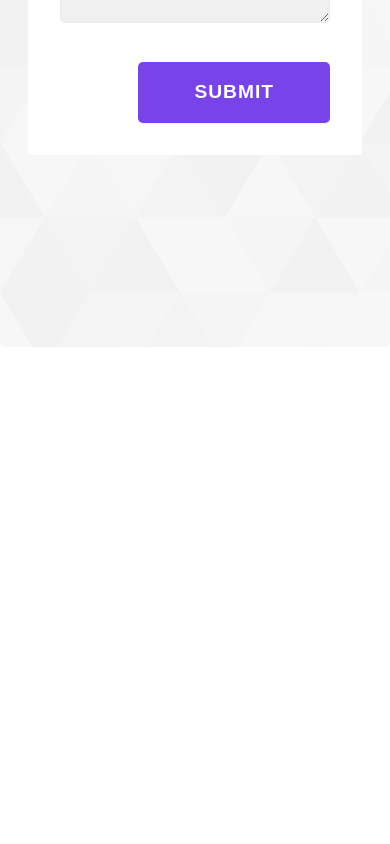
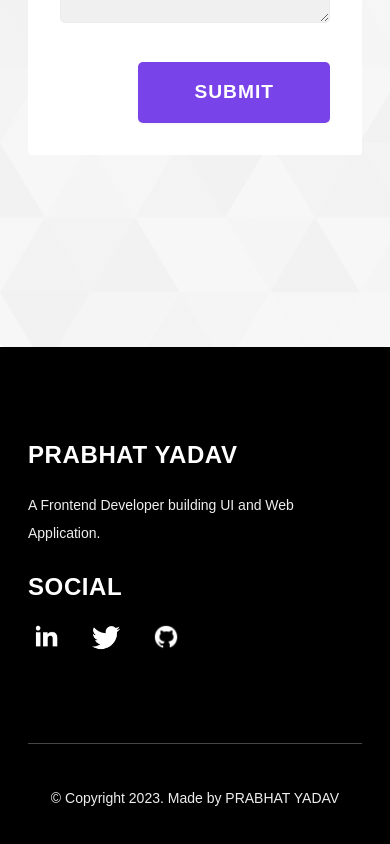
Before and after one commit to PrabhatYadav-27/portfolio-website, a React (Vite) app: page / in a window 390 px wide. Shown: the part 5884-6728 px from the top of the page. Before the commit the page ends 6231 px from the top, so only its background shows below. Built offline with nearby package versions, Linux system fonts and the light colour scheme; a web font is replaced by a local one.

Commit message:
done with all the animation

```diff
--- a/src/App.jsx
+++ b/src/App.jsx
@@ -4,6 +4,7 @@ import Contact from "./components/Contact";
 import Header from "./components/Header";
 import Home from "./components/Home";
 import Projects from "./components/Projects";
+import Footer from "./shared/Footer";
 
 
 function App() {
@@ -14,6 +15,7 @@ function App() {
       <About/>
       <Projects />
       <Contact />
+      <Footer />
     </>
   );
 }
--- a/src/components/About.jsx
+++ b/src/components/About.jsx
@@ -3,16 +3,25 @@ import React from 'react';
 import Headline from '../shared/Headline';
 import skills from '../../public/skills';
 
+//motion animation
+import{motion} from 'framer-motion';
+//variant
+import{fadeIn} from '../variants';
+
 
 const About = () => {
     return (
-        <div className='max-w-7xl mx-auto my-14 md:py-8 px-7'>
+        <div className='max-w-7xl mx-auto my-14 md:py-8 px-7' id='about'>
             <Headline  title={'ABOUT ME'} subtitle={" I'm a front-end enthusiast with a passion for creating captivating digital experiences. Proficient in HTML, CSS, JavaScript, and React.js, I love transforming ideas into interactive and visually stunning websites. With a keen eye for design and a dedication to delivering seamless user interfaces, I strive to bring creativity and functionality together in every project I undertake. Let's collaborate and bring your web vision to reality!" }/>
 
             {/* About content */}
             <div className='flex flex-col md:flex-row items-start justify-start'>
                 {/* leftside */}
-                <div className='md:w-1/2 my-8'>
+                <motion.div className='md:w-1/2 my-8'
+                variants={fadeIn('right',0.3)}
+                initial='hidden'
+                whileInView={"show"}
+                viewport={{once:false,amount:0.5}}>
                      <h4 className='text-2xl font-bold mb-8'>Get To Know Me!</h4>
                      <div className='md:w-10/12 text-lg text-[#666] mb-8'>
                      <p className='mb-3'>I'm a <strong>Frontend Web Developer</strong> building the Front-end of websites and Web Application that leads to the success of the overall product.Check out some of my work in the <b>Projects</b> section</p>
@@ -22,16 +31,20 @@ const About = () => {
                      <p className='mb-3'>I'm open to <strong>Job</strong> Opportunities where I can contribute,learns and grow.If you have a good opportunity that matches my skills and expertise then don't hesitate to <b>Contact</b> me.</p>
 
                      </div>
-                </div>
+                </motion.div>
                 {/* rightside */}
-                <div className='md:w-1/2 my-8'>
+                <motion.div className='md:w-1/2 my-8'
+                variants={fadeIn('left',0.5)}
+                initial='hidden'
+                whileInView={"show"}
+                viewport={{once:false,amount:0.5}}>
                     <h4 className='text-2xl    font-bold mb-8'>My Skills</h4>
                     <div className='flex flex-wrap gap-3 md:w-10/12'>
                         {
                             skills.map(skill => <p key={skill.id} className='bg-slate-300 text-light py-2 px-4 rounded'>{skill.title}</p>)
                         }
                     </div>
-                </div>
+                </motion.div>
             </div>
         </div>
     );
--- a/src/components/Contact.jsx
+++ b/src/components/Contact.jsx
@@ -2,12 +2,22 @@
 import React from 'react';
 import Headline from '../shared/Headline';
 
+//motion animation
+import{motion} from 'framer-motion';
+//variant
+import{fadeIn} from '../variants';
+
 const Contact = () => {
     return (
-        <div className='contact mx-auto mt-8 px-7'>
+        <motion.div className='contact mx-auto mt-8 px-7'id='contact'
+        variants={fadeIn('right',0.3)}
+        initial='hidden'
+        whileInView={"show"}
+        viewport={{once:false,amount:0.2}}>
             <Headline title={'CONTACT'} subtitle={'Feel free to conatct me by submitting the form below and I will get back to you as soon as possible'} />
 
-            <div className='md:w-2/3 mx-auto bg-white md:py-16 px-8 py-8 rounded mb-32'>
+            <div className='md:w-2/3 mx-auto bg-white md:py-16 px-8 py-8 rounded mb-32'
+           >
                 <form >
                     <label htmlFor=''>Name</label>
                     <input type="text" name='name' id='name' placeholder='Enter your name'  className='p-5'/>
@@ -19,7 +29,7 @@ const Contact = () => {
                     <button className='btn px-14 py-4 shadow-sm'>Submit</button>
                 </form>
             </div>
-        </div>
+        </motion.div>
     );
 };
 
--- a/src/components/Header.jsx
+++ b/src/components/Header.jsx
@@ -29,7 +29,12 @@ const Header = () => {
         <ul className={`md:flex md:items-center items-center md:pb-0 absolute md:static md:z-auto z-50 left-0 w-full md:w-auto mt-4 md:mt-0 md:pl-0 bg-white sm:bg-transparent ${open ? "top-12" : "top-[-490px]"}`}>
           {links.map((link) => (
             <li key={link.name} className='md:ml-8 mt-5 font-semibold text-xl vorder-b-2 md:border-b-0 text-right px-7 md:px-4 md:pb-0 cursor-pointer'>
-              <ScrollLink to={link.link} className='text-light hover:text-secondary duration-500 uppercase'>
+              <ScrollLink to={link.link}
+              activeClass='active'
+              smooth={true}
+              spy={true}
+              offset={-100}
+              className='text-light hover:text-secondary duration-500 uppercase'>
                 {link.name}
               </ScrollLink>
             </li>
--- a/src/components/Home.jsx
+++ b/src/components/Home.jsx
@@ -5,10 +5,20 @@ import Linkedin from '../assets/socials/linkedin.svg';
 import Twitter from '../assets/socials/twitter.svg';
 import GitHub from '../assets/socials/github.svg';
 
+//motion animation
+import{motion} from 'framer-motion';
+//variant
+import{fadeIn} from '../variants';
+
 const Home = () => {
+
   return (
-    <div className=' hero h-screen flex items-center justify-center'>
-      <div className='text-center md:w-1/2'>
+    <div className=' hero h-screen flex items-center justify-center' id='home'>
+      < motion.div className='text-center md:w-1/2'
+      variants={fadeIn('up',0.3)}
+      initial='hidden'
+      whileInView={"show"}
+      viewport={{once:false,amount:0.7}}>
         <h1 className='text-primary text-5xl font-extrabold tracking-wider mb-8'>HEY, I'M PRABHAT YADAV</h1>
 
         <TypeAnimation
@@ -32,7 +42,7 @@ const Home = () => {
         <p className='text-light text-xl my-8'> I'm a passionate and skilled front-end developer with a strong focus on creating engaging and user-friendly web experiences.
            </p>
         <button className='btn py-4 px-10'>Projects</button>
-      </div>
+      </motion.div>
       {/* social */}
       <div className='bg-white w-20 rounded py-1 px-2 absolute left-0 top-48 hidden md:block'>
         <div className='py-1'>
--- a/src/components/Projects.jsx
+++ b/src/components/Projects.jsx
@@ -3,22 +3,32 @@ import React from 'react';
 import Headline from '../shared/Headline';
 import projects from '../../public/projects';
 
+//motion animation
+import{motion} from 'framer-motion';
+//variant
+import{fadeIn} from '../variants';
+
+
 const Projects = () => {
     return (
-        <div className='max-w-7xl ms-auto md:pu-8 px-7'>
+        <div className='max-w-7xl ms-auto md:pu-8 px-7' id='projects'>
             <Headline title={'PROJECTS'} subtitle={'Here you will find some of my Projects where I have put forth my knowledge and skills to showcase the work.'} />
 
             <div>
                 {
                     projects.map(project => <div key={project.id}>
-                        <div className='projects item-center my-20'>
+                        <motion.div className='projects item-center my-20'
+                        variants={fadeIn('up',0.3)}
+                        initial='hidden'
+                        whileInView={"show"}
+                        viewport={{once:true,amount:0.2}}>
                             <img src={project.image} alt='' />
                             <div className='md:w-10/12 text-center md:text-left px-2'>
                                 <h4 className='text -2xl font-bold mb-4'>{project.name}</h4>
                                 <p className='text-lg text-[#666] leading-6 mb-4'>{project.description}</p>
                                 <button className='btn py-3 px-7 mb-3'>Case Study</button>
                             </div>
-                        </div>
+                        </motion.div>
                     </div>)
                 }
             </div>
--- a/src/shared/Footer.jsx
+++ b/src/shared/Footer.jsx
@@ -1,10 +1,37 @@
 /* eslint-disable no-unused-vars */
 import React from 'react';
+import linkedin from '../assets/icons-white/linkedin-white.png';
+import twitter from '../assets/icons-white/twitter-ico.png';
+import github from '../assets/icons-white/github-white.png';
+
+
 
 const Footer = () => {
   return (
-    <div>
-      footer
+    <div className='bg-black md:h-96 px-7'>
+      <div className='max-w-7xl mx-auto py-20 flex flex-col md:flex-row justify-between'>
+        {/* logo and description */}
+        <div className='md:w-2/5 my-3'>
+          <h4 className='text-white font-bold text-2xl tracking-wide'>PRABHAT YADAV</h4>
+          <p className='mt-5 text-sm leading-7 text-[#eee]'>A Frontend Developer building UI  and Web Application.</p>
+
+        </div>
+        {/* social icon */}
+        <div className='my-3'>
+            <h4 className='text-white font-bold text-2xl tracking-wide'>SOCIAL</h4>
+            <div className='mt-5 flex gap-7 '>
+              <a href=''className='ml-1'><img src={linkedin} alt='' className='w-7 h-7'/></a>
+              <a href=''className='ml-1'><img src={twitter} alt='' className='w-7 h-7'/></a>
+              <a href=''className='ml-1'><img src={github} alt='' className='w-7 h-7'/></a>
+            </div>
+        </div>
+
+      </div>
+
+      <hr className='text-slate-50 opacity-30 px-7'/>
+      <div >
+        <p className='md:my-10 py-10 md:py-0 text-sm leading-7 text-[#eee] text-center' >© Copyright 2023. Made by PRABHAT YADAV</p>
+      </div>
     </div>
   );
 };
```
